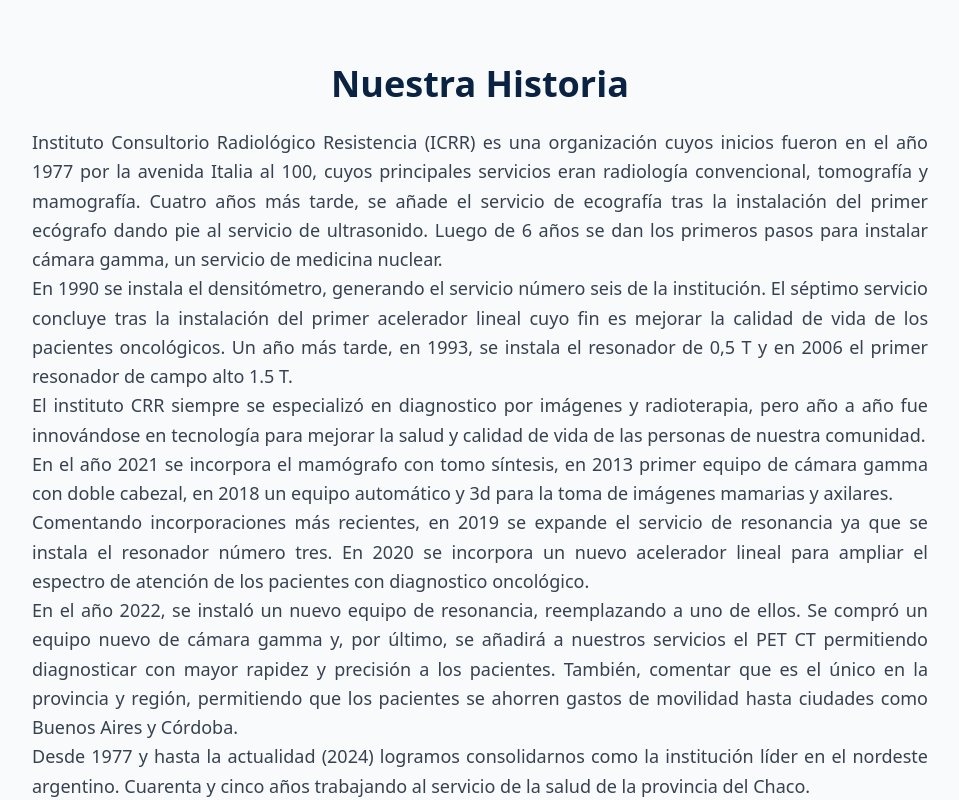
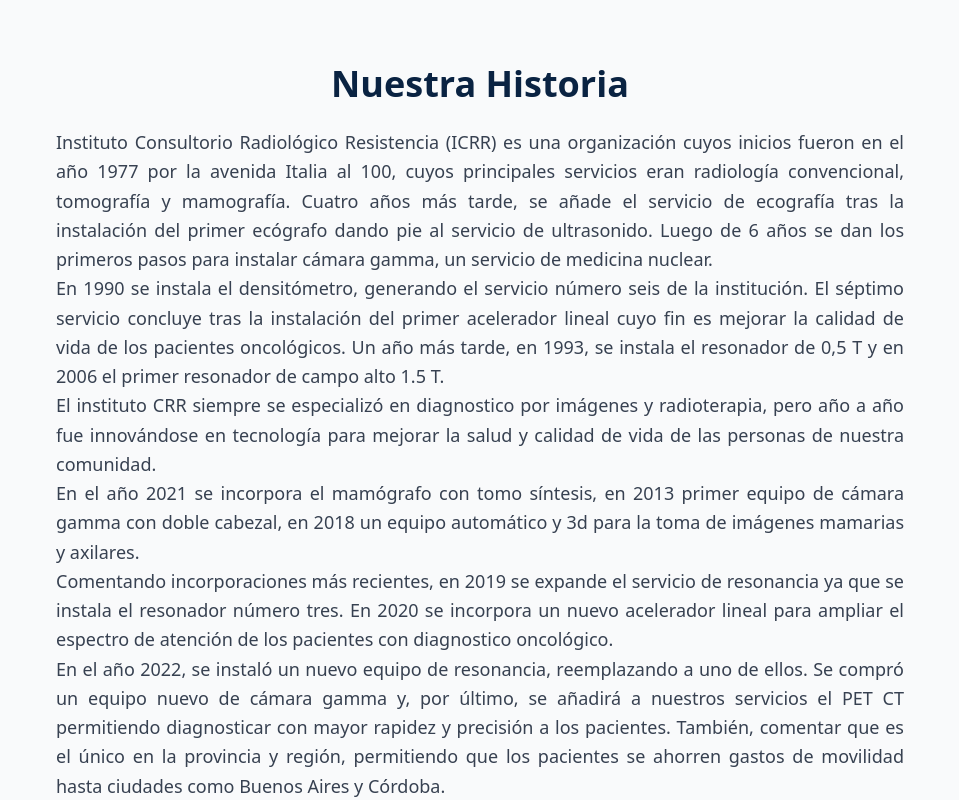
Before and after one commit to FMatiasAyala/Web-ICRR, a React (Vite) app: page /nosotros in a window 1280 px wide. Shown: the part 560-1360 px from the top of the page, without its empty margins (160-1119 px from the left). Built offline with nearby package versions, Linux system fonts and the light colour scheme.

Commit message:
correccion paddin seccion 'nosotros'

```diff
--- a/src/Page/Nosotros.jsx
+++ b/src/Page/Nosotros.jsx
@@ -43,7 +43,7 @@ export default function Nosotros() {
         <h2 className="text-3xl md:text-4xl font-bold text-[#0A2342] mb-6">
           Nuestra Historia
         </h2>
-        <p className="text-lg text-gray-700 max-w-4xl mx-auto leading-relaxed text-justify">
+        <p className="text-lg text-gray-700 max-w-4xl mx-auto leading-relaxed text-justify px-6">
           Instituto Consultorio Radiológico Resistencia (ICRR) es una organización cuyos inicios fueron en el año 1977 por la avenida Italia al 100, cuyos principales servicios eran radiología convencional, tomografía y mamografía. Cuatro años más tarde, se añade el servicio de ecografía tras la instalación del primer ecógrafo dando pie al servicio de ultrasonido. Luego de 6 años se dan los primeros pasos para instalar cámara gamma, un servicio de medicina nuclear.<br />
 
           En 1990 se instala el densitómetro, generando el servicio número seis de la institución. El séptimo servicio concluye tras la instalación del primer acelerador lineal cuyo fin es mejorar la calidad de vida de los pacientes oncológicos. Un año más tarde, en 1993, se instala el resonador de 0,5 T y en 2006 el primer resonador de campo alto 1.5 T.<br />
```
